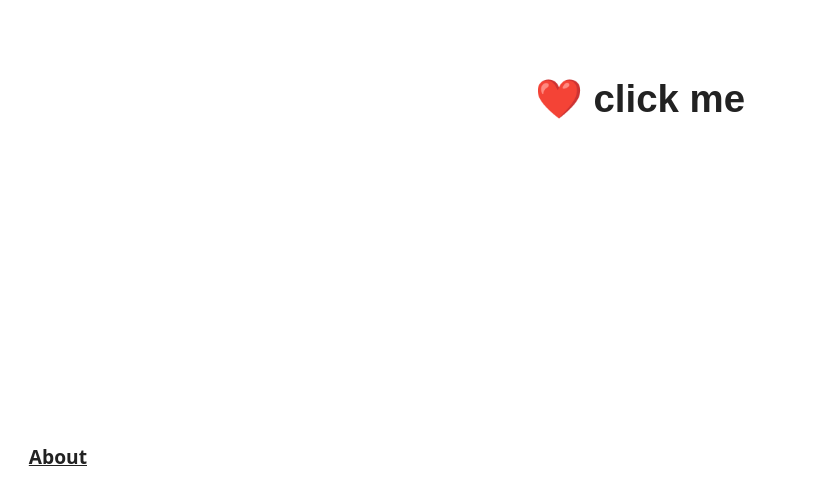
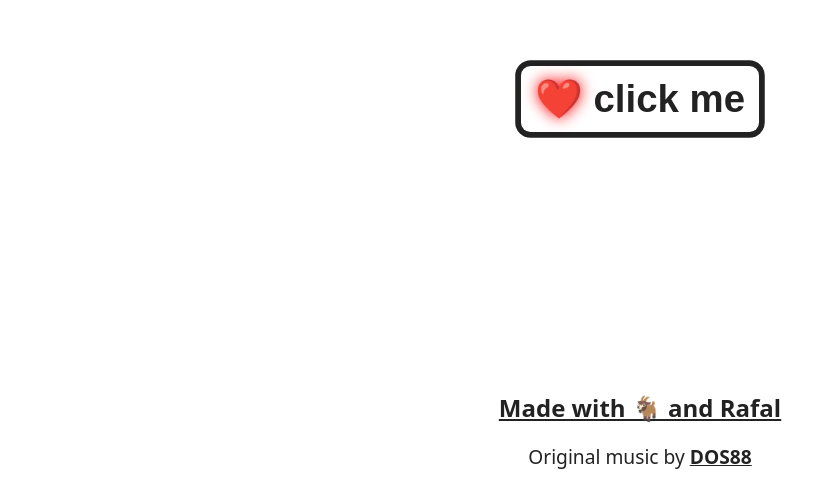
Before and after one commit to paprikka/meat-gpt, a SvelteKit app: page /done in a window 1280 px wide. Shown: the part 301-800 px from the top of the page, without its empty margins (0-816 px from the left). Built offline with nearby package versions, Linux system fonts and the light colour scheme; no server answers.

Commit message:
feat: cock and done

```diff
--- a/src/components/cock.svelte
+++ b/src/components/cock.svelte
@@ -88,7 +88,6 @@
 		.cock.is-active {
 			rotate: 0deg;
 			width: 20vw;
-			translate: 0rem 10rem;
 		}
 	}
 
--- a/src/routes/done/+page.svelte
+++ b/src/routes/done/+page.svelte
@@ -5,13 +5,19 @@
 </script>
 
 <PageContainer>
-	<main><p><button on:click={sendEmail}>❤️ click me</button></p></main>
-	<Footer>
-		<nav>
-			<a href="https://sonnet.io" target="_blank">About</a>
-		</nav>
-	</Footer>
+	<main>
+		<p>
+			<button on:click={sendEmail}><strong>❤️</strong> click me</button>
+		</p>
+	</main>
 </PageContainer>
+<Footer>
+	<nav>
+		<a class="me" href="https://sonnet.io" target="_blank">Made with 🐐 and Rafal</a>
+
+		<span>Original music by <a href="https://itch.io/profile/dos88" target="_blank">DOS88</a></span>
+	</nav>
+</Footer>
 
 <style>
 	main {
@@ -34,6 +40,53 @@
 		font-size: 2rem;
 		background: none;
 		border: none;
+		padding: 0.5rem 0.75rem;
 		cursor: pointer;
+		box-shadow: 0 0 0 0.3rem;
+		border-radius: 0.5rem;
+	}
+
+	button strong {
+		display: inline-block;
+		transition: 0.3s scale, 0.3s rotate;
+		text-shadow: 0 0 0.75rem red;
+	}
+
+	@media (hover: hover) {
+		button:hover {
+			background-color: var(--color-text);
+			color: var(--color-bg);
+			box-shadow: 0 0 0 0.3rem var(--color-text);
+		}
+
+		button:hover strong {
+			scale: 2.5;
+		}
+	}
+
+	button:active {
+		background-color: var(--color-text);
+		color: var(--color-bg);
+		box-shadow: 0 0 0 0.3rem var(--color-text);
+	}
+
+	button:active strong {
+		scale: 2.5;
+		rotate: -20deg;
+	}
+
+	nav {
+		display: flex;
+		flex-direction: column;
+		justify-content: center;
+		align-items: center;
+	}
+
+	nav a {
+		font-size: 1rem;
+	}
+
+	nav a.me {
+		font-size: 1.25rem;
 	}
 </style>
```
